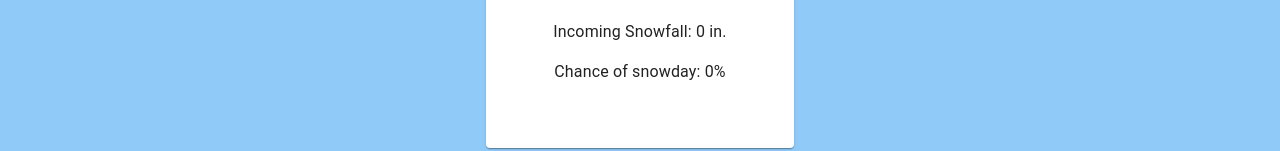
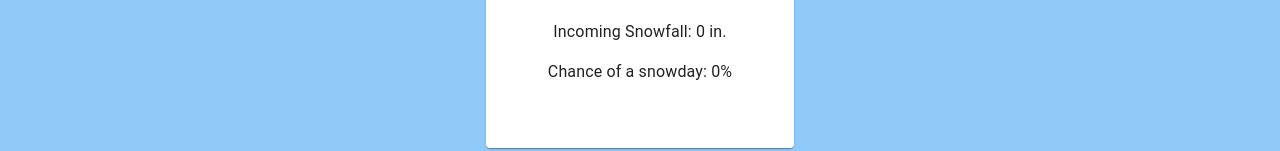
Before and after one commit to briankeefe/Snowday, a React (Create React App) app: page / in a window 1280 px wide. Shown: the part 332-483 px from the top of the page. Built offline with nearby package versions, Linux system fonts and the light colour scheme; no server answers.

Commit message:
added a letter

```diff
--- a/src/Card.js
+++ b/src/Card.js
@@ -43,7 +43,7 @@ const card = props => {
 							<Typography>Incoming Snowfall: {snow} in.</Typography>
 						</Grid>
 						<Grid container className="cc-box" justify="center">
-							<Typography>Chance of snowday: {chance}%</Typography>
+							<Typography>Chance of a snowday: {chance}%</Typography>
 						</Grid>
 					</Box>
 				</CardContent>
```
